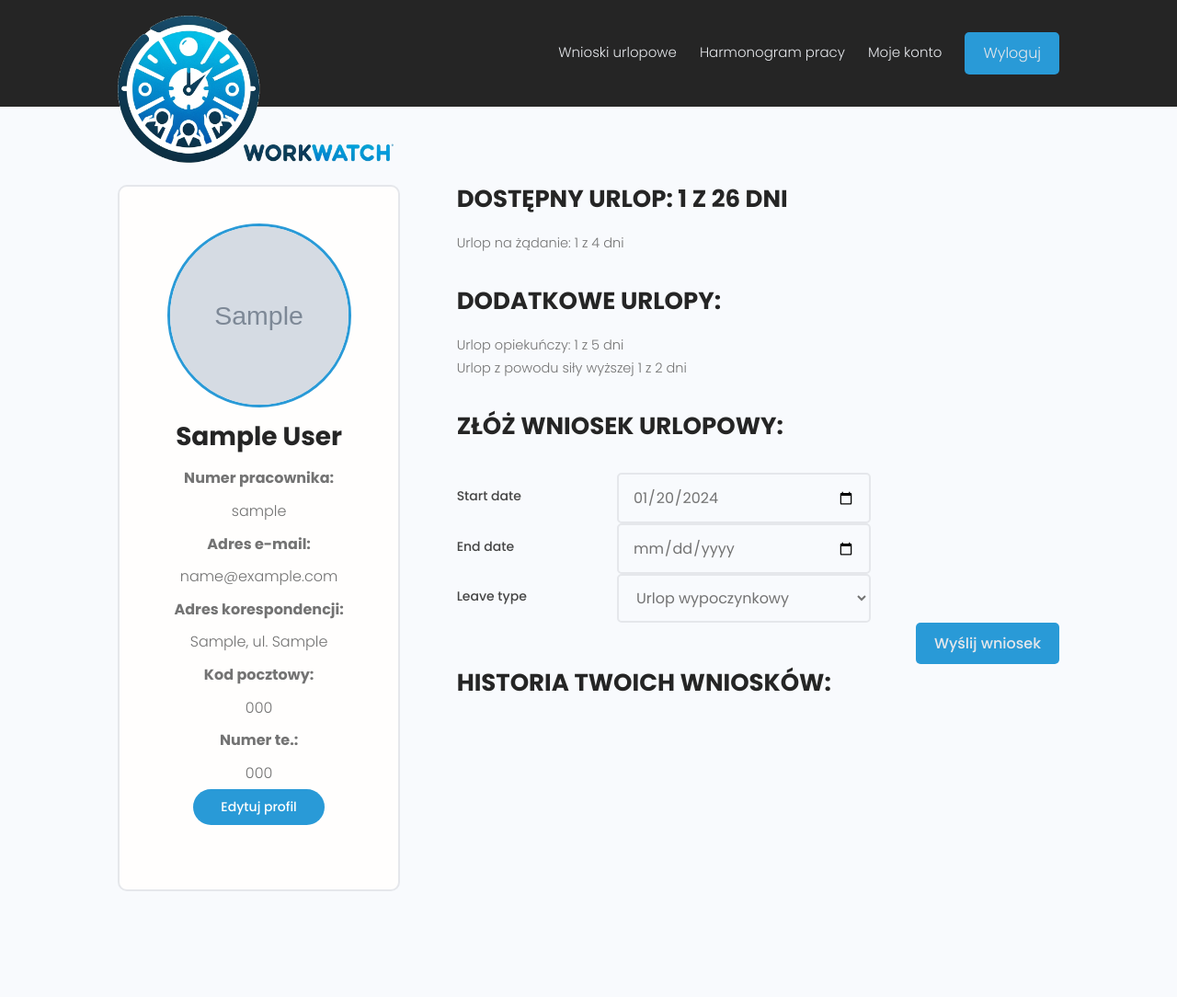
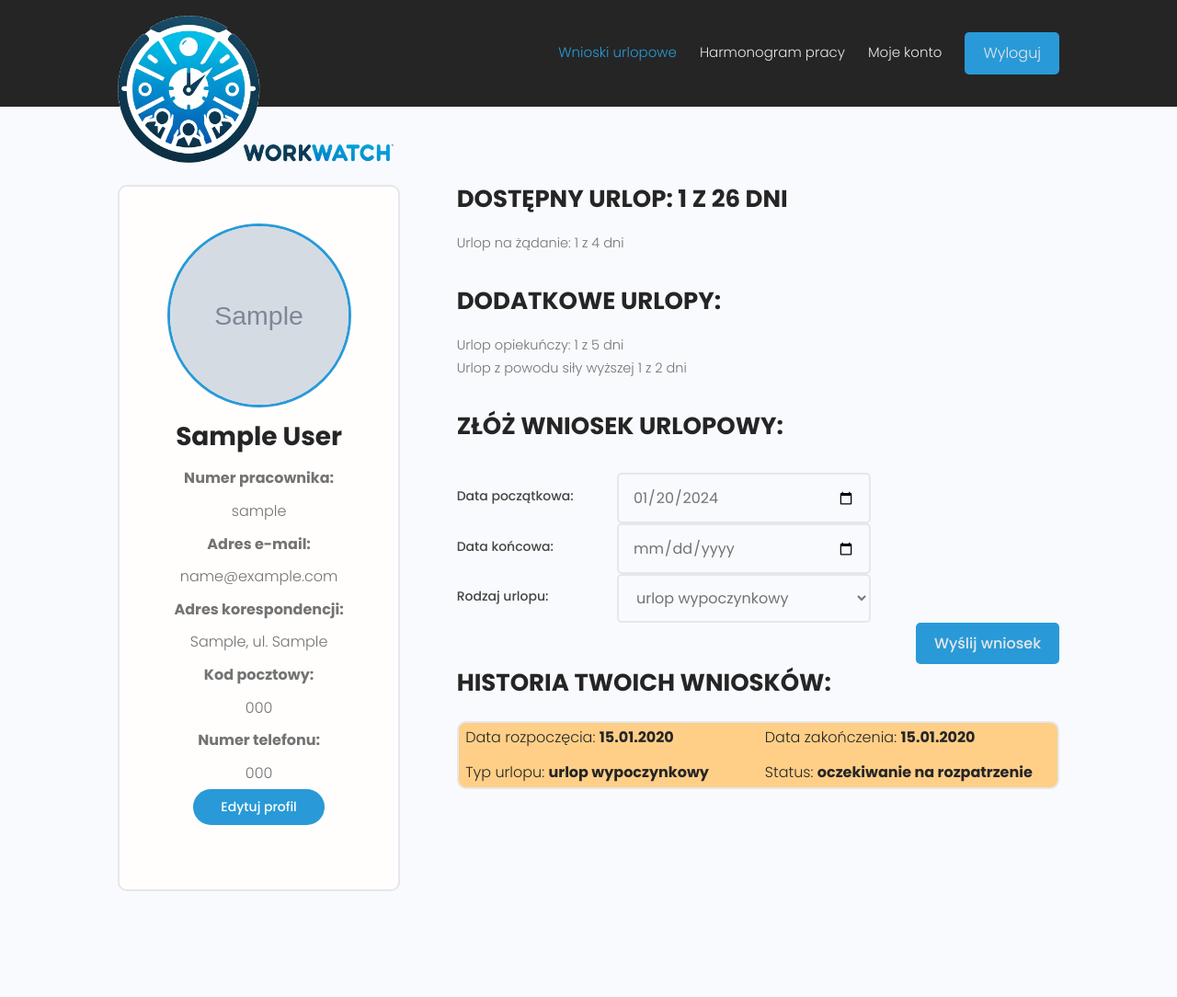
Before and after one commit to maresyp/WorkWatch, a Django app: page /User_leave_requests/ in a window 1280 px wide. Shown: the whole page at 92% size. Run offline with Django 4.2, Linux system fonts and the light colour scheme; a user stored in the database is signed in; tables that the repository leaves empty hold one stand-in row (values such as "Sample post"); grey boxes marked "Sample" are stand-in pictures; some libraries are stand-ins or nearby versions.

Commit message:
Updated user leave requests history view.

```diff
--- a/Leave_requests/forms.py
+++ b/Leave_requests/forms.py
@@ -9,6 +9,11 @@ class LeaveRequestForm(forms.ModelForm):
             'start_date': forms.DateInput(attrs={'type': 'date'}),
             'end_date': forms.DateInput(attrs={'type': 'date'}),
         }
+        labels = {
+            'start_date': 'Data początkowa:',
+            'end_date': 'Data końcowa:',
+            'leave_type': 'Rodzaj urlopu:',
+        }
 
     def __init__(self, *args, **kwargs):
         super().__init__(*args, **kwargs)
--- a/Leave_requests/models.py
+++ b/Leave_requests/models.py
@@ -6,19 +6,19 @@ from django.utils import timezone
 # Create your models here.
 class Leave_request(models.Model):
     STATUS_CHOICES = [
-        ('1', 'Oczekiwanie na rozpatrzenie'),
-        ('2', 'Zaakceptowany'),
-        ('3', 'Odrzucony'),
+        ('1', 'oczekiwanie na rozpatrzenie'),
+        ('2', 'zaakceptowany'),
+        ('3', 'odrzucony'),
     ]
 
     LEAVE_TYPE_CHOICES = [
-        ('1', 'Urlop wypoczynkowy'),
-        ('2', 'Urlop na żądanie'),
-        ('3', 'Urlop opiekuńczy'),
-        ('4', 'Urlop z powodu siły wyższej'),
+        ('1', 'urlop wypoczynkowy'),
+        ('2', 'urlop na żądanie'),
+        ('3', 'urlop opiekuńczy'),
+        ('4', 'urlop z powodu siły wyższej'),
     ]
 
-    id = models.UUIDField(default = uuid.uuid4, unique=True, primary_key=True, editable=False)
+    request_id = models.UUIDField(default = uuid.uuid4, unique=True, primary_key=True, editable=False)
     user = models.ForeignKey(User, on_delete=models.CASCADE, null=True, blank=True)
     status = models.CharField(max_length=1, choices=STATUS_CHOICES, default='1')
     leave_type = models.CharField(max_length=1, choices=LEAVE_TYPE_CHOICES, default='1')
--- a/Leave_requests/templates/Leave_requests/user_leave_requests.html
+++ b/Leave_requests/templates/Leave_requests/user_leave_requests.html
@@ -24,7 +24,7 @@
             <p class="dev__location"><b>Kod pocztowy:</b></p>
             <p class="dev__location">{{ profile.postal_code }}</p>
 
-            <p class="dev__location"><b>Numer te.:</b></p>
+            <p class="dev__location"><b>Numer telefonu:</b></p>
             <p class="dev__location">{{profile.phone_number}}</p>
 
             <a class="tag tag--pill tag--main settings__btn tag--lg" href="{% url 'edit_account' %}">Edytuj profil</a>
@@ -70,8 +70,23 @@
           </div>
         </form>
 
-        <div class="devInfo">
-          <h3 class="devInfo__title">Historia twoich wniosków:</h3>
+        <h3 class="devInfo__title">Historia twoich wniosków:</h3>
+        <div class="request_history">
+          {% for request in requests_history %}
+            <div class="card text-center"
+              {% if request.status == '1' %}    style="background-color:#FFCF87"
+              {% elif request.status == '2' %}  style="background-color:#57BC84"
+              {% else %}                        style="background-color:#FF8787"
+              {% endif %}
+            >
+              <div class="cart__card">
+                <p class="cart__p"> Data rozpoczęcia: <b>{{ request.start_date|date:"d.m.Y" }}</b></p>
+                <p class="cart__p"> Data zakończenia: <b>{{ request.end_date|date:"d.m.Y" }}</b></p>
+                <p class="cart__p"> Typ urlopu: <b>{{ request.get_leave_type_display }}</b></p>
+                <p class="cart__p"> Status: <b>{{ request.get_status_display }}</b></p>
+              </div>
+            </div>
+          {% endfor %}
         </div>
       </div>
     </div>
--- a/Leave_requests/views.py
+++ b/Leave_requests/views.py
@@ -11,12 +11,14 @@ def User_leave_requests(request):
     user = request.user
     profile = user.profile
     form = LeaveRequestForm()
+    requests_history = Leave_request.objects.filter(user=user).order_by('-start_date')
 
     if request.method == 'POST':
         form = LeaveRequestForm(request.POST)
         if form.is_valid():
             leave_request = form.save(commit=False)
             leave_request.user = user
+
 
             # Pobranie danych z formularza
             start_date = form.cleaned_data['start_date']
@@ -58,11 +60,13 @@ def User_leave_requests(request):
             leave_request.num_of_days = num_days_requested
             leave_request.save()
             messages.success(request, 'Wniosek urlopowy został złożony.')
+            requests_history = Leave_request.objects.filter(user=user).order_by('-start_date')
             return redirect('User_leave_requests')
 
     context = {
         'form': form,
         'user': user,
-        'profile': profile
+        'profile': profile,
+        'requests_history': requests_history,
     }
     return render(request, 'Leave_requests/user_leave_requests.html', context)
--- a/static/styles/app.css
+++ b/static/styles/app.css
@@ -443,10 +443,9 @@ img {
 
 .cart__card {
     display: flex;
+    flex-wrap: wrap;
+    gap: 0.625rem;
     align-items: center;
-    justify-content: space-between;
-    margin-left: 1rem;
-    margin-right: 1rem;
 }
 
 .cart__buttons {
@@ -457,9 +456,22 @@ img {
 }
 
 .cart__p {
-    font-size: 1.75rem;
-    font-weight: 600;
+    flex-basis: calc(50% - 0.625rem);
+    margin: 0;
+    padding: 0.3125rem;
+    text-align: center;
+    display: flex;
     color: var(--color-sub);
+    white-space: pre-wrap;
+}
+
+.request_history {
+    margin-bottom: 3rem;
+    display: block;
+    width: 100%;
+    height: fit-content;
+    max-height: 25rem;
+    overflow-y: auto;
 }
 
 /*=======================
--- a/templates/navbar.html
+++ b/templates/navbar.html
@@ -16,7 +16,7 @@
             <ul class="header__menu">
                 {% if request.user.is_authenticated %}
                     <li class="header__menuItem">
-                        <a {% if request.resolver_match.url_name == 'user_leave_requests' %}style="color: var(--color-main-light);"{% endif %}href="{% url 'User_leave_requests' %}">Wnioski urlopowe</a>
+                        <a {% if request.resolver_match.url_name == 'User_leave_requests' %}style="color: var(--color-main-light);"{% endif %}href="{% url 'User_leave_requests' %}">Wnioski urlopowe</a>
                     </li>
                     <li class="header__menuItem">
                         <a {% if request.resolver_match.url_name == 'edit_account' %}style="color: var(--color-main-light);"{% endif %}href="{% url 'edit_account' %}">Harmonogram pracy</a>
```
Also changed, not shown: Leave_requests/migrations/0003_rename_id_leave_request_request_id.py (added).
